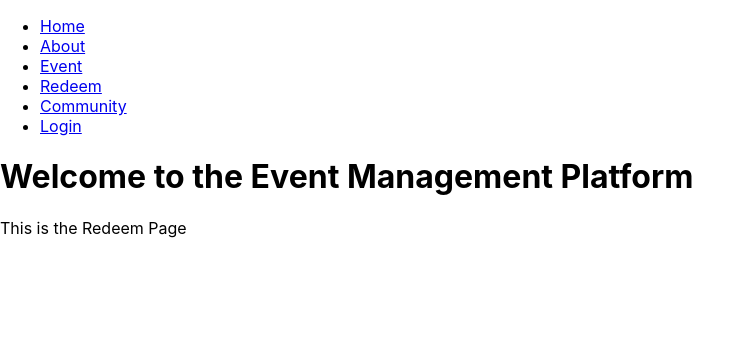
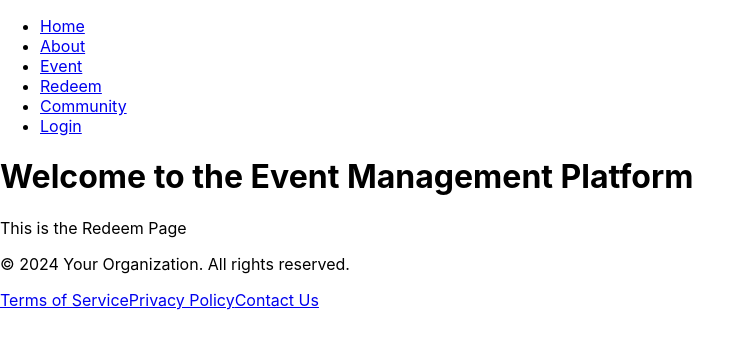
Before and after one commit to RMJ593/Spark_fina, a React (Create React App) app in the folder frontend/: page /redeem in a window 1280 px wide. Shown: the top 348 px of the page, without its empty margins (0-755 px from the left). Built offline with nearby package versions, Linux system fonts and the light colour scheme.

Commit message:
footer added

```diff
--- a/frontend/src/App.js
+++ b/frontend/src/App.js
@@ -9,6 +9,7 @@
 import Community from './pages/Community';
 import RedeemPage from './pages/RedeemPage';
 import Navbar from './components/Navbar';
+import Footer from './components/Footer';
 
 function App() {
   return (
@@ -23,6 +24,7 @@
           <Route path="/community" element={<Community />} />
           <Route path="/redeem" element={<RedeemPage />} />
         </Routes>
+        <Footer/>
       </div>
     </Router>
   );
--- /dev/null
+++ b/frontend/src/components/Footer.jsx
@@ -0,0 +1,18 @@
+// src/components/Footer.js
+import React from 'react';
+
+
+function Footer() {
+    return (
+        <footer className="footer">
+            <p>&copy; 2024 Your Organization. All rights reserved.</p>
+            <nav className="footer-nav">
+                <a href="/terms">Terms of Service</a>
+                <a href="/privacy">Privacy Policy</a>
+                <a href="/contact">Contact Us</a>
+            </nav>
+        </footer>
+    );
+}
+
+export default Footer;
```
